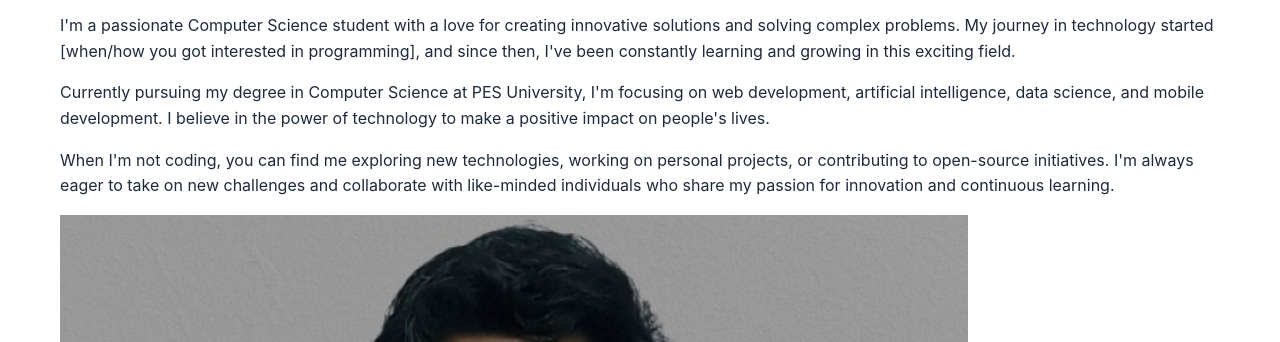
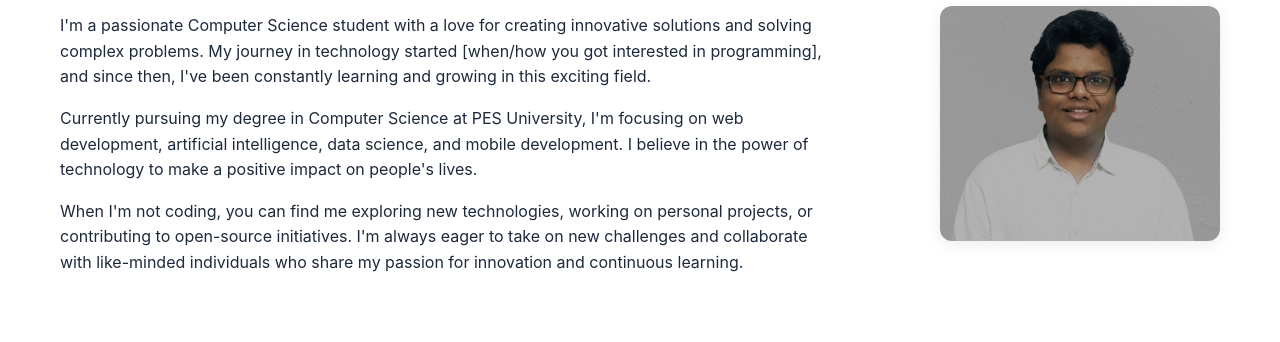
Before and after one commit to v-s-v-i-s-h-w-a-s/my-portfolio, a plain HTML site: page about.html in a window 1280 px wide. Shown: the part 458-800 px from the top of the page. Drawn offline with Linux system fonts and the light colour scheme.

Commit message:
Added the right CSS styling to the about.html

```diff
--- a/style.css
+++ b/style.css
@@ -244,6 +244,34 @@ section {
     font-weight: 500;
     margin-top: 1rem;
     display: inline-block;
+}
+
+.about-grid{
+    display: flex;
+    align-items: center;
+    justify-content: space-between;
+    gap: 2rem;
+    flex-wrap: wrap;
+}
+
+.about-text {
+    flex: 1 1 350px;
+    min-width: 250px;
+}
+
+.about-image {
+    flex: 0 0 350px;
+    display: flex;
+    justify-content: flex-end;
+}
+
+.about-img {
+    width: 100%;
+    max-width: 280px;
+    height: auto;
+    border-radius: 12px;
+    object-fit: cover;
+    box-shadow: 0 4px 16px rgba(0, 0, 0, 0.08);
 }
 
 /* Skills Section */
```
